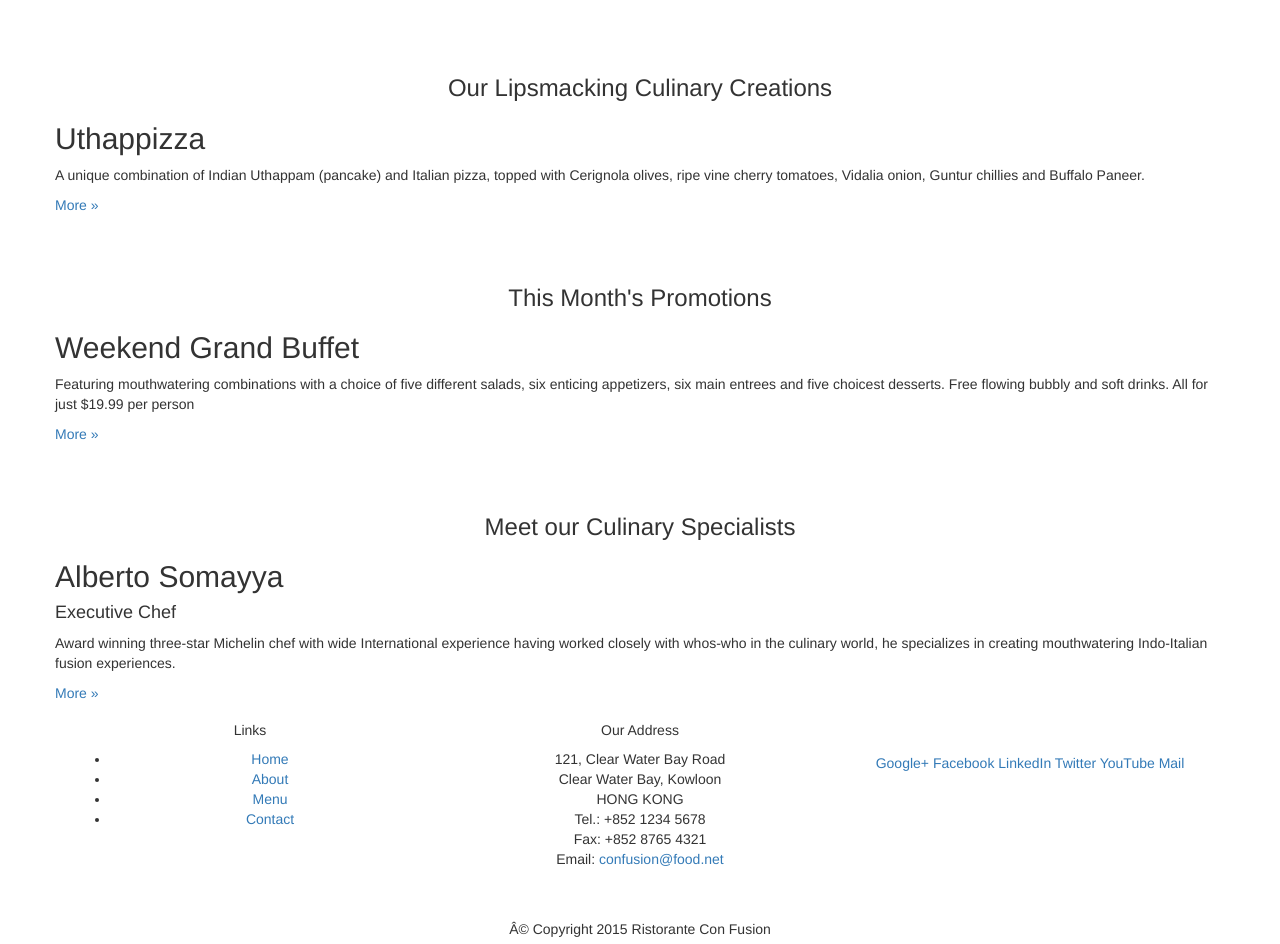
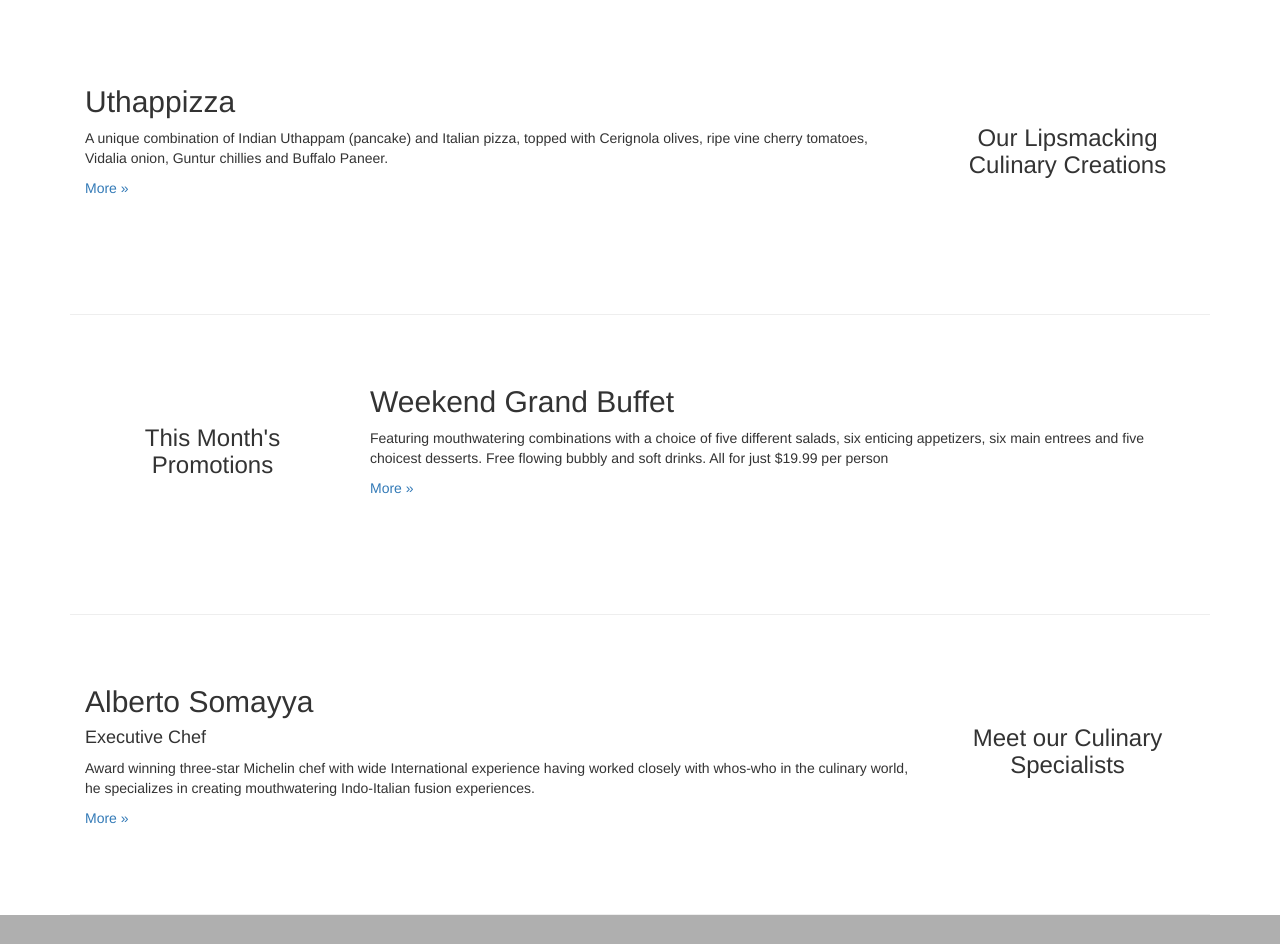
Before and after one commit to divayg/ConFusion-Demo-restaurant, a plain HTML site: page index.html in a window 1280 px wide. Shown: the part 380-1324 px from the top of the page. Drawn offline with nearby package versions, Linux system fonts and the light colour scheme.

Commit message:
added grid styling

```diff
--- /dev/null
+++ b/css/mystyle.css
@@ -0,0 +1,27 @@
+.jumbotron{
+    background-color: #a234ff;
+    color:#fffaf0;
+
+}
+
+.row-header{
+    margin:0px auto;
+    padding:0px auto;
+}
+.row-content{
+    min-height:300px;
+    margin:0px auto;
+    padding: 50px 0px 50px 0px;
+    border-bottom: 1px ridge;
+}
+address{
+    font-size:80%;
+    margin:0px;
+    color:#0f0f0f;
+}
+
+.footer{
+    background-color: #AfAfAf;
+    margin:0px auto;
+    padding: 20px 0px 20px 0px;
+}
--- a/index.html
+++ b/index.html
@@ -8,10 +8,11 @@
     <meta name="viewport" content="width=device-width, initial-scale=1">
     <!-- The above 3 meta tags *must* come first in the head; any other head
          content must come *after* these tags -->
-<script type="text/javascript" src="https://gc.kis.scr.kaspersky-labs.com/4A26A3C3-8F25-C846-998E-D9AA20E43E49/main.js" charset="UTF-8"></script></head>
-    <link href="css/bootstrap.css" rel="stylesheet" type="text/css"/>
+<script type="text/javascript" src="https://gc.kis.scr.kaspersky-labs.com/4A26A3C3-8F25-C846-998E-D9AA20E43E49/main.js" charset="UTF-8"></script>
     <link href="css/bootstrap.min.css" rel="stylesheet">
     <link href="css/bootstrap-theme.min.css" rel="stylesheet">
+    <link href="css/mystyle.css" rel="stylesheet"/>
+    </head>
 <body>
 
     <header class="jumbotron">
@@ -19,50 +20,50 @@
         <!-- Main component for a primary marketing message or call to action -->
 
         <div class="container">
-            <div class="row">
-                <div>
+            <div class="row row-header">
+                <div class="col-sm-8 col-xs-12">
                     <h1>Ristorante con Fusion</h1>
                     <p style="padding:40px;"></p>
                     <p>We take inspiration from the World's best cuisines, and create a unique fusion experience. Our lipsmacking creations will tickle your culinary senses!</p>
                 </div>
-                <div>
+                <div class="col-sm-4 col-xs-12">
                 </div>
             </div>
         </div>
     </header>
 
     <div class="container">
-        <div class="row">
-            <div>
+        <div class="row row-content">
+            <div class="col-xs-12 col-sm-3 col-sm-push-9">
                 <p style="padding:20px;"></p>
                 <h3 align=center>Our Lipsmacking Culinary Creations</h3>
             </div>
-            <div>
-                <h2>Uthappizza</h2>
+            <div class="col-xs-12 col-sm-9 col-sm-pull-3">
+                <h2>Uthappizza </h2>
                 <p>A unique combination of Indian Uthappam (pancake) and Italian pizza, topped with Cerignola olives, ripe vine cherry tomatoes, Vidalia onion, Guntur chillies and Buffalo Paneer.</p>
                 <p><a  href="#">More &raquo;</a></p>
             </div>
         </div>
 
 
-        <div class="row">
-            <div>
+        <div class="row row-content">
+            <div class="col-xs-12 col-sm-3">
                 <p style="padding:20px;"></p>
                 <h3 align=center>This Month's Promotions</h3>
             </div>
-            <div>
+            <div class ="col-xs-12 col-sm-9">
                 <h2>Weekend Grand Buffet</h2>
                 <p>Featuring mouthwatering combinations with a choice of five different salads, six enticing appetizers, six main entrees and five choicest desserts. Free flowing bubbly and soft drinks. All for just $19.99 per person </p>
                 <p><a href="#">More &raquo;</a></p>
             </div>
         </div>
 
-        <div class="row">
-            <div>
+        <div class="row row-content">
+            <div class="col-xs-12 col-sm-3 col-sm-push-9">
                 <p style="padding:20px;"></p>
                 <h3 align=center>Meet our Culinary Specialists</h3>
             </div>
-            <div>
+            <div class="col-xs-12 col-sm-9 col-sm-pull-3">
                 <h2>Alberto Somayya</h2>
                 <h4>Executive Chef</h4>
                 <p>Award winning three-star Michelin chef with wide International experience having worked closely with whos-who in the culinary world, he specializes in creating mouthwatering Indo-Italian fusion experiences. </p>
@@ -71,19 +72,19 @@
         </div>
     </div>
 
-    <footer>
+    <footer class="footer">
         <div class="container">
             <div class="row">
-                <div class="col-sm-4 text-center" >
+                <div class="col-xs-5 col-xs-offset-1 col-sm-2 col-sm-offset-1" >
                     <h5>Links</h5>
-                    <ul>
+                    <ul class="list-unstyled">
                         <li><a href="#">Home</a></li>
                         <li><a href="#">About</a></li>
                         <li><a href="#">Menu</a></li>
                         <li><a href="#">Contact</a></li>
                     </ul>
                 </div>
-                <div class="col-sm-4 text-center">
+                <div class="col-xs-5 col-xs-offset-1 col-sm-2 col-sm-offset-1">
                     <h5>Our Address</h5>
                     <address>
 		              121, Clear Water Bay Road<br>
@@ -94,7 +95,7 @@
 		              Email: <a href="mailto:confusion@food.net">confusion@food.net</a>
 		           </address>
                 </div>
-                <div class="col-sm-4 text-center">
+                <div class="col-xs-12 col-sm-6 text-center">
                     <div style="padding: 40px 10px;">
                         <a href="http://google.com/+">Google+</a>
                         <a href="http://www.facebook.com/profile.php?id=">Facebook</a>
@@ -104,7 +105,7 @@
                         <a href="mailto:">Mail</a>
                     </div>
                 </div>
-                <div class="col-sm-12 text-center">
+                <div class="col-xs-12 col-sm-12 text-center">
                     <p style="padding:10px;"></p>
                     <p align=center>Â© Copyright 2015 Ristorante Con Fusion</p>
                 </div>
```
